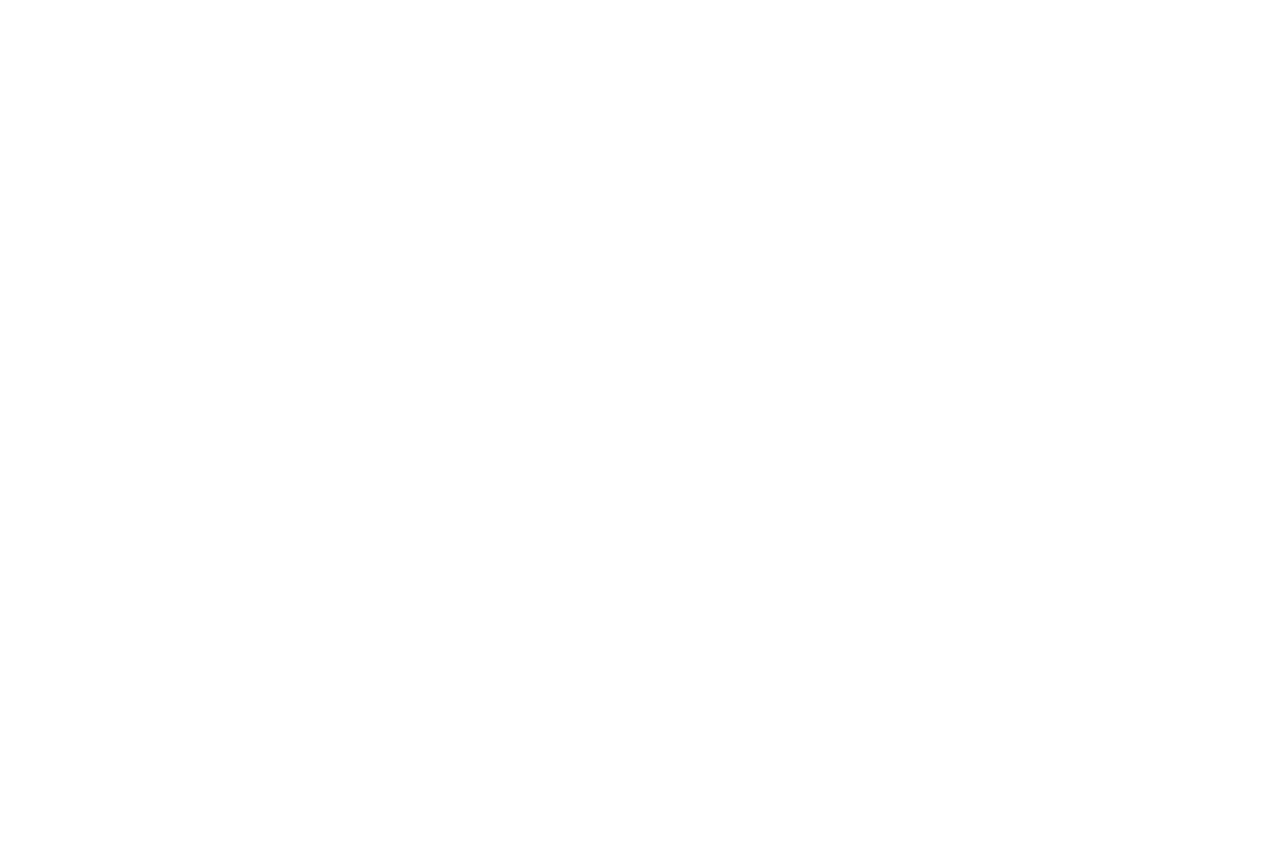
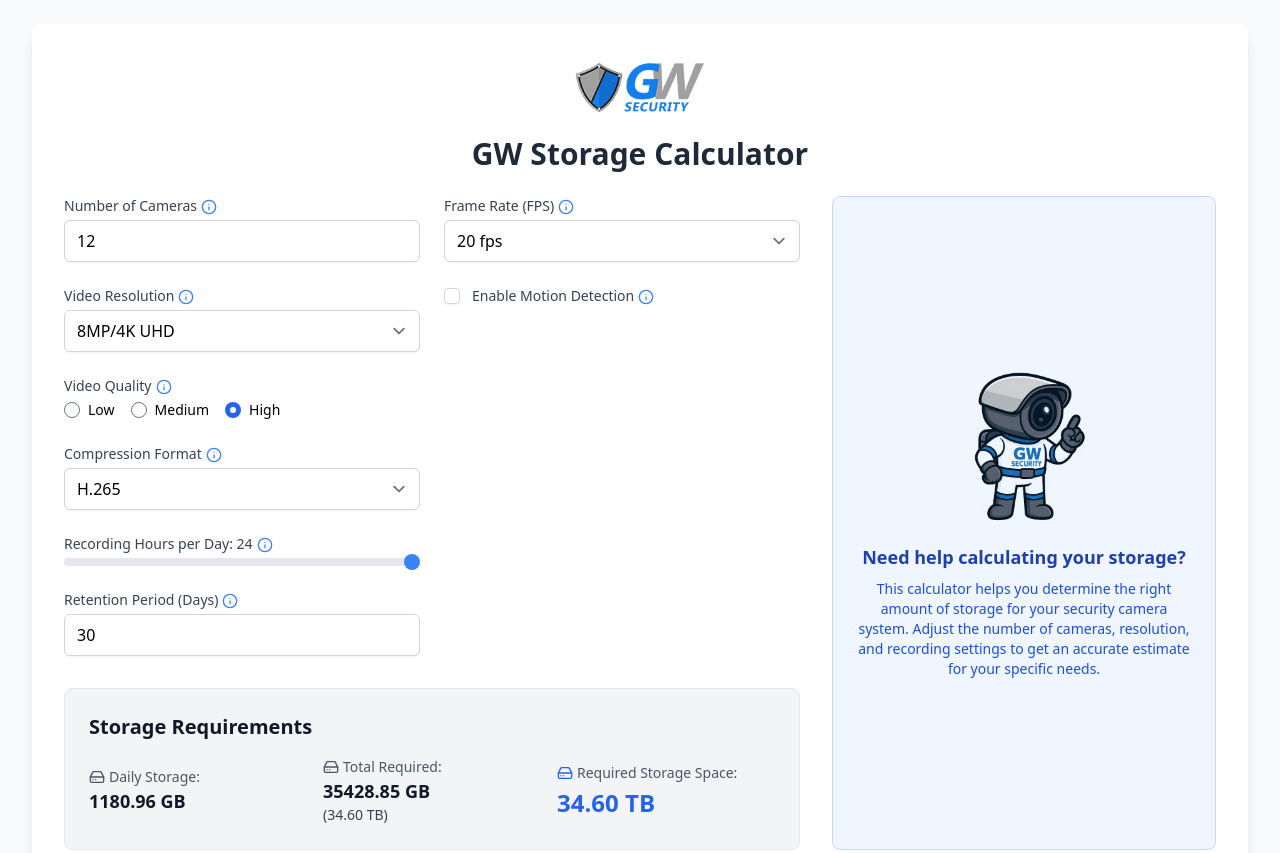
Before and after one commit to spicy-mango/storage-calculator, a plain HTML site: page index.html in a window 1280 px wide. Shown: the top 853 px of the page. Before the commit the page ends 800 px from the top, so only its background shows below. Drawn offline with Linux system fonts and the light colour scheme.

Commit message:
Update index.html

```diff
--- a/index.html
+++ b/index.html
@@ -5,7 +5,7 @@
     <link rel="icon" type="image/svg+xml" href="/vite.svg" />
     <meta name="viewport" content="width=device-width, initial-scale=1.0" />
     <title>Vite + React + TS</title>
-    <script type="module" crossorigin src="/storage-calculator/assets/index-CMeFVoEN.js"></script>
+    <script type="module" crossorigin src="/storage-calculator/assets/index-DxkGIF4C.js"></script>
     <link rel="stylesheet" crossorigin href="/storage-calculator/assets/index-8HVvdHfs.css">
   </head>
   <body>
```
